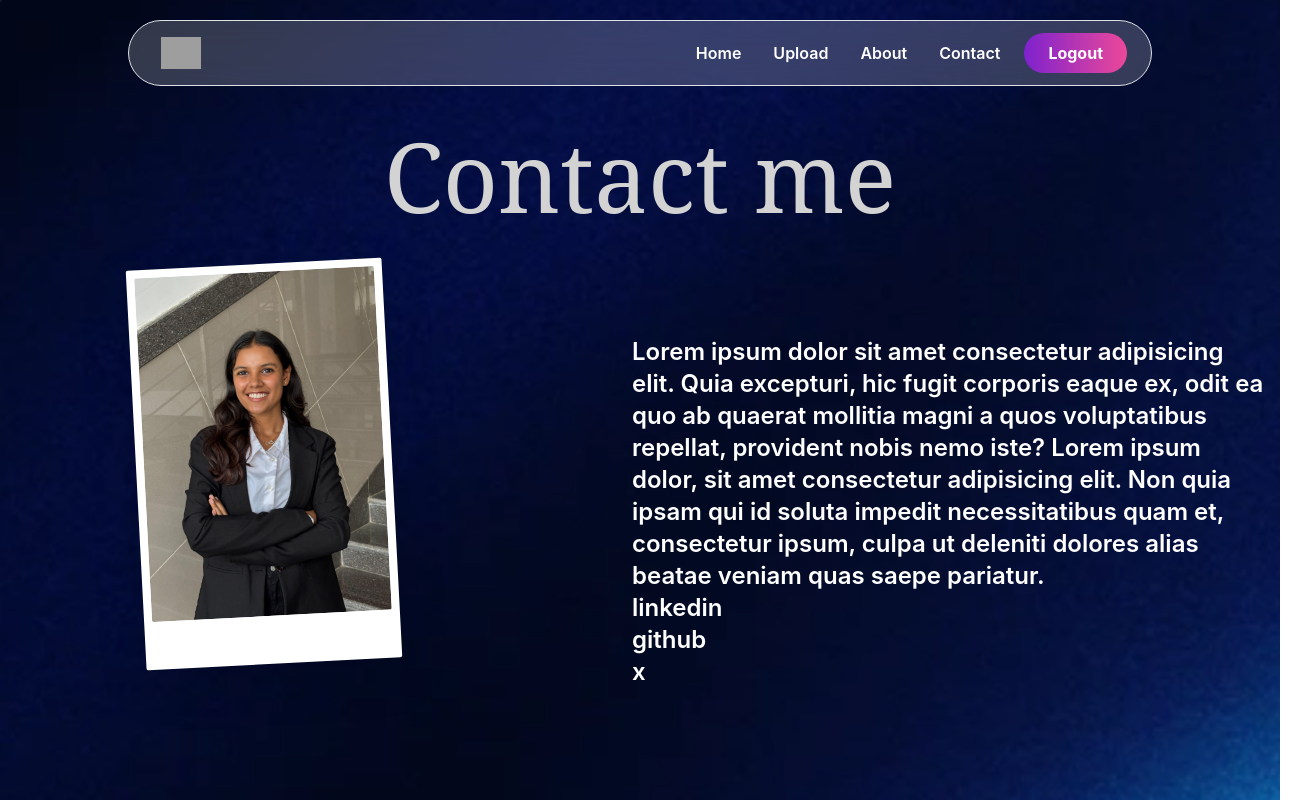
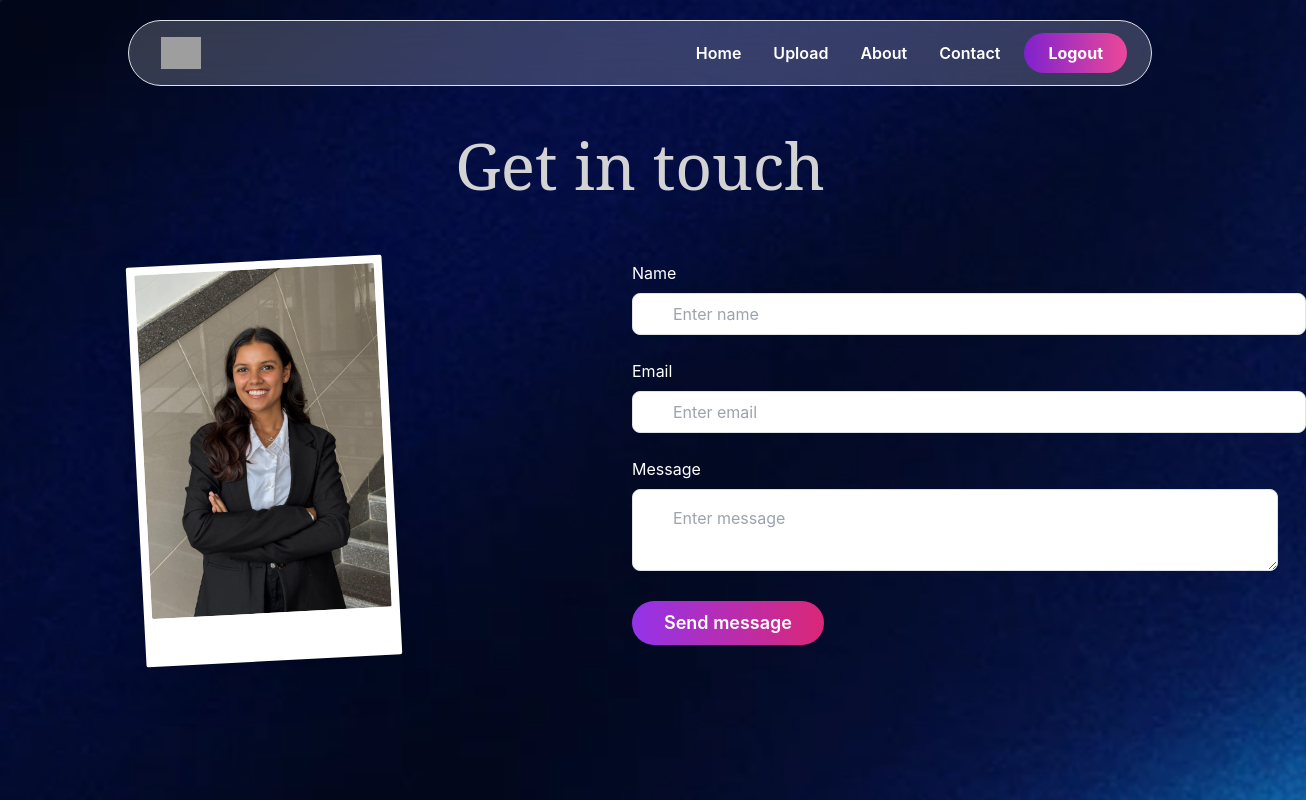
Before and after one commit to vyakhyaagoyal/ai-media-detection, a React (Vite) app: page /contact in a window 1280 px wide. Shown: the top 800 px of the page, 1306 px wide, since content can reach past the window. Built offline with nearby package versions, Linux system fonts and the light colour scheme; sample sign-in values are in the browser's storage; grey boxes are pictures that could not be loaded; the HTML template or start-up script is replaced by a standard one; a web font is replaced by a local one.

Commit message:
contact page done

```diff
--- a/src/components/About.jsx
+++ b/src/components/About.jsx
@@ -2,10 +2,9 @@ import React from 'react'
 
 const About = () => {
   return (
-    <div className='min-h-screen relative space-y-[50vh]'>
+    <div className='min-h-screen relative space-y-[50vh] '>
 
       {/* 1st card */}
-
       <section id='about' className='h-screen w-full bg-blue-950 rounded-3xl sticky top-3 scroll-mt-24'>
         <h1 className='text-8xl flex items-center justify-center mt-24'
         style={{
@@ -15,14 +14,14 @@ const About = () => {
           fontSize: "6rem",
           color:"lightgray"
         }}>About me</h1>
-        {/* <img src="" alt="photo self"/> */}
 
-        <p className='m-4 text-3xl text-center'>Lorem ipsum dolor sit amet consectetur adipisicing elit. Voluptatem omnis harum beatae aliquid doloremque, a nostrum, cupiditate voluptatum officia excepturi impedit natus aut soluta voluptatibus maiores cum illum doloribus sequi. Lorem ipsum dolor sit amet consectetur adipisicing elit. Sit quod asperiores blanditiis, beatae incidunt dolores! Fuga cum dolorum commodi culpa, quo eligendi vero? In doloribus nesciunt consequatur cum. Quidem, culpa! Lorem ipsum dolor sit amet consectetur, adipisicing elit. Dolorum deserunt aut earum reprehenderit, quos quasi nisi voluptatibus minima assumenda, pariatur nulla sunt similique aperiam voluptate maxime iusto alias ea quis.</p>
+        <div className='justify-center items-center flex flex-col mt-10'>
+          <p className='text-xl m-3'>Lorem ipsum, dolor sit amet consectetur adipisicing elit. Mollitia inventore labore corporis voluptatem eius, maxime amet, voluptates itaque exercitationem quidem nemo temporibus iure nobis adipisci saepe alias nam voluptatum nostrum?</p>
+        <button className='px-6 py-3 rounded-full bg-gradient-to-r from-purple-600 to-pink-600 transition-transform duration-300 hover:scale-110 font-semibold text-lg mt-20' onClick={() => { /* handle download */ }}>Download Resume</button>
+        </div>
         </section>
 
-
         {/* 2nd card */}
-
         <section className='min-h-screen w-full bg-pink-950 rounded-3xl sticky top-28'>
         <h1 className='text-8xl mt-28 flex items-center justify-center'
         style={{
@@ -32,7 +31,6 @@ const About = () => {
           fontSize: "6rem",
           color:"lightgray"
         }}>My other projects</h1>
-        {/* <img src="" alt="photo self"/> */}
         </section>
 
     </div>
--- a/src/components/Contact.jsx
+++ b/src/components/Contact.jsx
@@ -1,125 +1,87 @@
-import React, {useRef} from 'react';
+import React, { useRef } from 'react';
 
 const Contact = () => {
   return (
     <div className='min-h-screen'>
-      {/* <section
-        className="min-h-screen w-full bg-blue-950 rounded-3xl"
-      > */}
-        <h1 className='text-8xl mt-28 flex items-center justify-center'
+      <h1 className='mt-28 flex items-center justify-center'
         style={{
           fontFamily: '"Patua One", "serif"',
           fontWeight: 300,
           fontStyle: "normal",
-            fontSize: "6rem",
+          fontSize: "4rem",
           color: "lightgray"
-          }}>Contact me</h1>
+        }}>Get in touch</h1>
 
-        <div className='flex items-start'>
-
+      <div className='flex justify-start items-start space-x-60 mt-14'>
         {/* Polaroid div */}
-          <div
-            className="bg-white shadow-lg rounded-sm p-2 transform -rotate-3 w-64 ml-32 mt-10 flex flex-col"
-          >
+        <div className="bg-white shadow-lg rounded-sm p-2 transform -rotate-3 w-64 ml-32 flex flex-col">
           <img src="vyakhya_professional.jpg" alt="pic" className='h-4/6 mb-10 w-full object-cover rounded-sm' />
         </div>
 
-          {/* Text div */}
-          <div
-            className="mt-28 ml-60 font-semibold text-white flex flex-col text-wrap w-1/2 text-2xl"
-          >
-            <p>Lorem ipsum dolor sit amet consectetur adipisicing elit. Quia excepturi, hic fugit corporis eaque ex, odit ea quo ab quaerat mollitia magni a quos voluptatibus repellat, provident nobis nemo iste?
-              Lorem ipsum dolor, sit amet consectetur adipisicing elit. Non quia ipsam qui id soluta impedit necessitatibus quam et, consectetur ipsum, culpa ut deleniti dolores alias beatae veniam quas saepe pariatur.
-            </p>
-            <p>linkedin</p>
-            <p>github</p>
-            <p>x</p>
+        {/* Form div */}
+        <div className="text-white flex flex-col text-md w-1/2">
+          <form className="space-y-6">
+            {/* Name */}
+            <div className="flex flex-col">
+              <label htmlFor="name" className="mb-2">Name</label>
+
+              <div className='relative'>
+                <i className="fa-solid fa-user absolute text-gray-600 top-3 left-1.5"></i>
+              <input
+                type="text"
+                id="name"
+                placeholder="Enter name"
+                className="pl-10 pr-96 py-2 rounded-lg border border-gray-300 text-black focus:outline-none focus:ring-2 focus:ring-blue-500 left-3"
+              />
+              </div>
             </div>
 
+            {/* Email */}
+            <div className="flex flex-col">
+              <label htmlFor="email" className="mb-2">Email</label>
+              <div className='relative'>
+                <i className="fa-solid fa-envelope absolute text-gray-600 top-3 left-1.5"></i>
+              <input
+                type="email"
+                id="email"
+                placeholder="Enter email"
+                className="pl-10 pr-96 py-2 rounded-lg border border-gray-300 text-black focus:outline-none focus:ring-2 focus:ring-blue-500"
+              />
               </div>
-      {/* </section> */}
-
-      {/* 2nd card */}
-      {/* <section
-        className="min-h-screen w-full bg-pink-950 rounded-3xl sticky top-28"
-      >
-        <h1 className='text-8xl mt-28 flex items-center justify-center'
-          style={{
-            fontFamily: '"Patua One", "serif"',
-            fontWeight: 300,
-            fontStyle: "normal",
-            fontSize: "6rem",
-            color: "lightgray"
-          }}>Contact me</h1> */}
-
-        {/* <div className='flex items-start'> */}
-
-          {/* Polaroid div */}
-          {/* <div
-            className="bg-white shadow-lg rounded-sm p-2 transform -rotate-3 w-64 ml-32 mt-10 flex flex-col"
-          >
-            <img src="vyakhya_professional.jpg" alt="pic" className='h-4/6 mb-10 w-full object-cover rounded-sm' />
-          </div> */}
-
-          {/* Text div */}
-          {/* <div
-            className="mt-28 ml-60 font-semibold text-white flex flex-col text-wrap w-1/2 text-2xl"
-          >
-            <p>Vyakhya is a creative frontend, backend and AI developer with experience in building responsive and user friendly web applications.
-              Lorem ipsum dolor, sit amet consectetur adipisicing elit. Non quia ipsam qui id soluta impedit necessitatibus quam et, consectetur ipsum, culpa ut deleniti dolores alias beatae veniam quas saepe pariatur.
-            </p>
             </div>
 
+            {/* message textbox */}
+            <div className='flex flex-col'>
+              <label htmlFor='message' className='mb-2'>Message</label>
+              <div className='relative'>
+              <i className="fa-solid fa-pencil absolute text-gray-600 top-5 left-1.5"></i>
+              <textarea id="message" placeholder='Enter message' className='pl-10 pr-96 py-3 rounded-lg border border-gray-300 text-black focus:outline-none focus:ring-2 focus:ring-blue-500' />
               </div>
-      </section> */}
-    </div >
+            </div>
+
+            {/* Submit Button */}
+            <button
+              type="submit"
+              className="px-8 py-2 rounded-full bg-gradient-to-r from-purple-600 to-pink-600 transition-transform duration-300 hover:scale-110 font-semibold text-lg"
+              onClick={()=>{
+                //handle submissions
+              }}
+            >
+              Send message
+            </button>
+          </form>
+        </div>
+      </div>
+
+      {/* social links */}
+      <div className='fixed bottom-6 right-20 flex space-x-4 text-2xl' >
+        <a href="https://www.linkedin.com/in/vyakhyaagoyal" target="_blank" rel="noopener noreferrer" className='hover:scale-110 transition'><i className="fa-brands fa-linkedin"></i></a>
+        <a href="https://github.com/vyakhyaagoyal" target="_blank" rel="noopener noreferrer" className='hover:scale-110 transition'><i className="fa-brands fa-github"></i></a>
+        <a href="https://x.com/vyakhyaagoyal" target="_blank" rel="noopener noreferrer" className='hover:scale-110 transition'><i className="fa-brands fa-x-twitter"></i></a>
+        <a href="mailto:vyakhyagoyal22@gmail.com" target="_blank" rel="noopener noreferrer" className='hover:scale-110 transition'><i className="fa-solid fa-envelope"></i></a>
+      </div>
+    </div>
   )
 }
 
 export default Contact
-
-// import React, { useRef } from "react";
-// import { motion, useScroll, useTransform } from "framer-motion";
-
-// const HorizontalScrollCards = () => {
-//   const containerRef = useRef(null);
-
-//   // Track scroll progress inside this section
-//   const { scrollYProgress } = useScroll({
-//     target: containerRef,
-//     offset: ["start start", "end start"],
-//   });
-
-//   // Smooth horizontal movement (leftward)
-//   const x = useTransform(scrollYProgress, [0, 1], ["0%", "-100%"]);
-
-//   return (
-//     <section ref={containerRef} className="h-[300vh] relative bg-gray-900">
-//       {/* Sticky wrapper */}
-//       <div className="sticky top-0 h-screen flex items-center overflow-hidden">
-//         <motion.div
-//           style={{ x }}
-//           transition={{ type: "spring", stiffness: 50, damping: 20 }} // Smooth motion
-//           className="flex gap-10"
-//         >
-//           {/* Card 1 */}
-//           <div className="min-w-[80vw] h-[90vh] bg-blue-600 rounded-3xl flex items-center justify-center text-white text-6xl shadow-xl">
-//             Card 1
-//           </div>
-
-//           {/* Card 2 */}
-//           <div className="min-w-[80vw] h-[90vh] bg-pink-600 rounded-3xl flex items-center justify-center text-white text-6xl shadow-xl">
-//             Card 2
-//           </div>
-
-//           {/* Card 3 */}
-//           <div className="min-w-[80vw] h-[90vh] bg-green-600 rounded-3xl flex items-center justify-center text-white text-6xl shadow-xl">
-//             Card 3
-//           </div>
-//         </motion.div>
-//       </div>
-//     </section>
-//   );
-// };
-
-// export default HorizontalScrollCards;
```
Also changed, not shown: src/components/UploadMedia.jsx (+1 -121 lines). Lines whose indentation alone changed are shown as unchanged.
